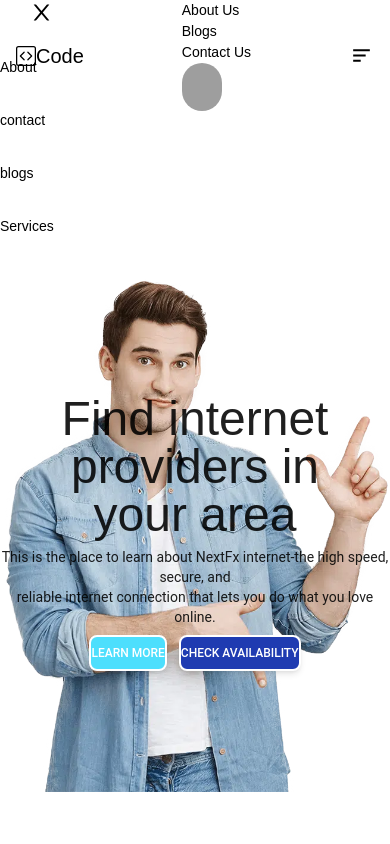
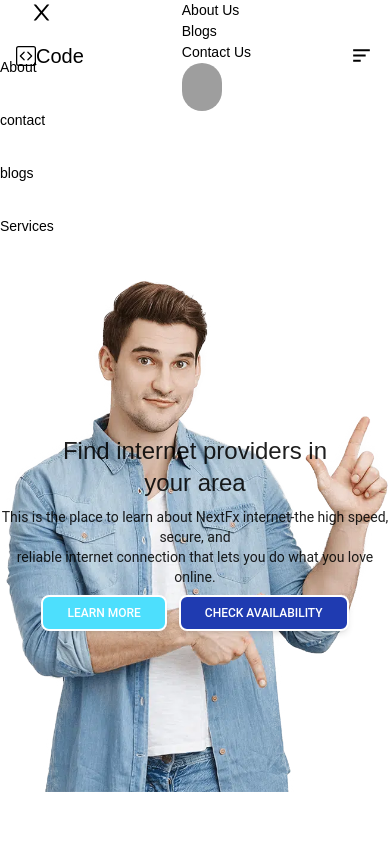
Before and after one commit to nazmul162001/Internet-Service-Provider_Client, a Next.js app: page / in a window 390 px wide. Shown: the top 844 px of the page. Built offline with nearby package versions, Linux system fonts and the light colour scheme; grey boxes are pictures that could not be loaded.

Commit message:
fixed responsive for banner

```diff
--- a/components/Button/PrimaryButton.tsx
+++ b/components/Button/PrimaryButton.tsx
@@ -9,7 +9,7 @@ const PrimaryButton = ({ title, bgColor }: PrimaryButtonProps) => {
   console.log(title, bgColor)
   return (
     <section>
-      <Button className={`btn41-43 btn-41 px-10 py-2 ${bgColor}`}>
+      <Button className={`btn41-43 btn-41 w-32 md:w-48 py-2 ${bgColor}`}>
         {title}{' '}
       </Button>
     </section>
--- a/components/HomePage/Banner/Banner.jsx
+++ b/components/HomePage/Banner/Banner.jsx
@@ -23,7 +23,7 @@ const Banner = () => {
           }}
         >
           <div>
-            <h1 className='text-[#112164] text-5xl font-extrabold text-center'>
+            <h1 className='text-[#112164] text-2xl md:text-3xl lg:text-5xl font-extrabold text-center'>
               Find internet providers in <br /> your area
             </h1>
             <p className='py-2 text-[#6c757d] text-center font-normal font-sans text-sm'>
@@ -33,7 +33,7 @@ const Banner = () => {
             </p>
 
             {/* button  */}
-            <div className='my-3 flex justify-center items-center gap-3'>
+            <div className='my-3 flex justify-center items-center gap-3 flex-wrap'>
               <PrimaryButton
                 title='Learn More'
                 bgColor='bg_one'
```
